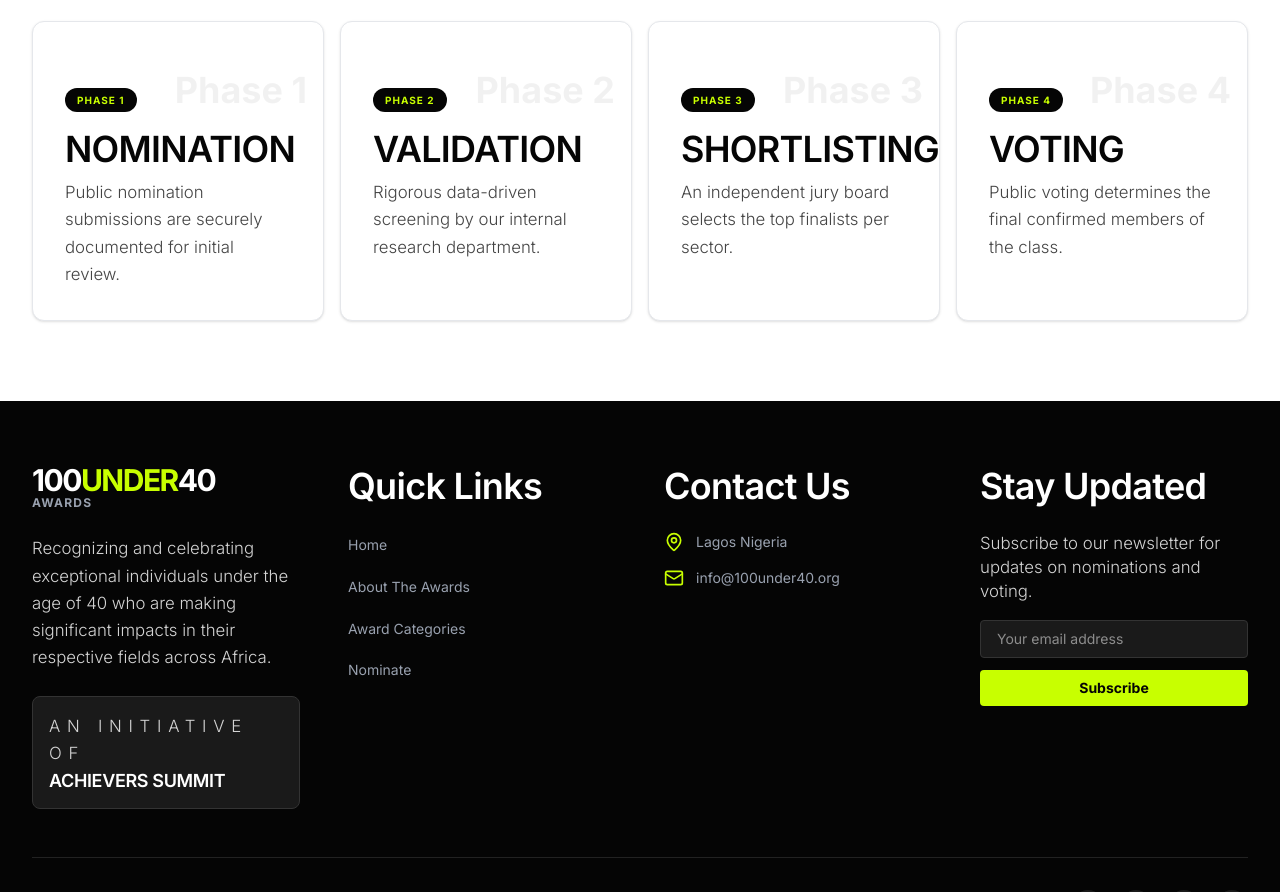
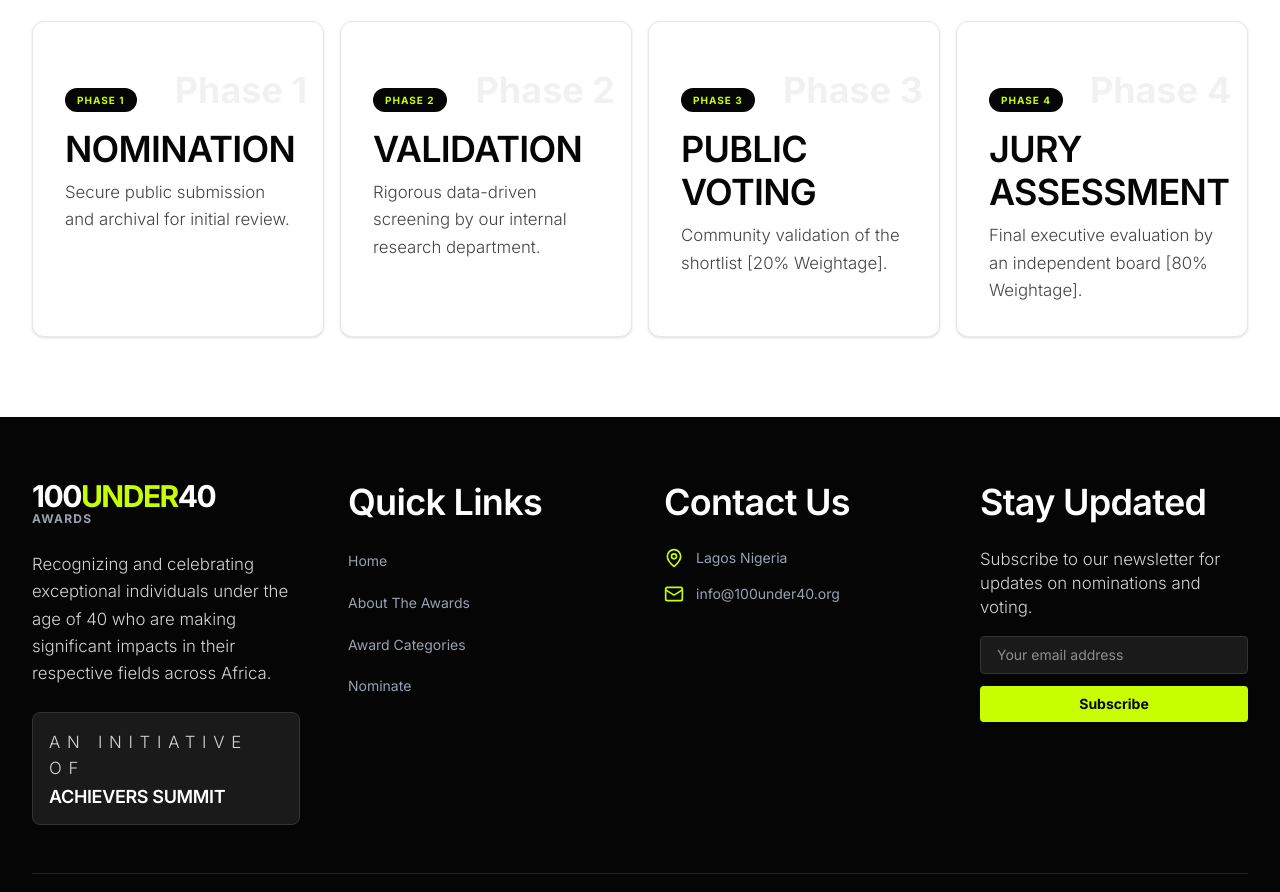
Before and after one commit to muwagunprecious/100under40, a Next.js app: page /about in a window 1280 px wide. Shown: the part 1840-2732 px from the top of the page. Built offline with nearby package versions, Linux system fonts and the light colour scheme.

Commit message:
feat: update selection process weightage on About page

```diff
--- a/app/about/page.tsx
+++ b/app/about/page.tsx
@@ -102,10 +102,10 @@ export default function AboutPage() {
 
                     <div className="grid md:grid-cols-4 gap-4">
                         {[
-                            { step: 'Phase 1', title: 'Nomination', desc: 'Public nomination submissions are securely documented for initial review.' },
+                            { step: 'Phase 1', title: 'Nomination', desc: 'Secure public submission and archival for initial review.' },
                             { step: 'Phase 2', title: 'Validation', desc: 'Rigorous data-driven screening by our internal research department.' },
-                            { step: 'Phase 3', title: 'Shortlisting', desc: 'An independent jury board selects the top finalists per sector.' },
-                            { step: 'Phase 4', title: 'Voting', desc: 'Public voting determines the final confirmed members of the class.' }
+                            { step: 'Phase 3', title: 'Public Voting', desc: 'Community validation of the shortlist [20% Weightage].' },
+                            { step: 'Phase 4', title: 'Jury Assessment', desc: 'Final executive evaluation by an independent board [80% Weightage].' }
                         ].map((item, i) => (
                             <Card key={i} className="relative pt-8 overflow-hidden hover:-translate-y-2 transition-all duration-300">
                                 <div className="absolute top-0 right-0 p-4 opacity-5">
```
